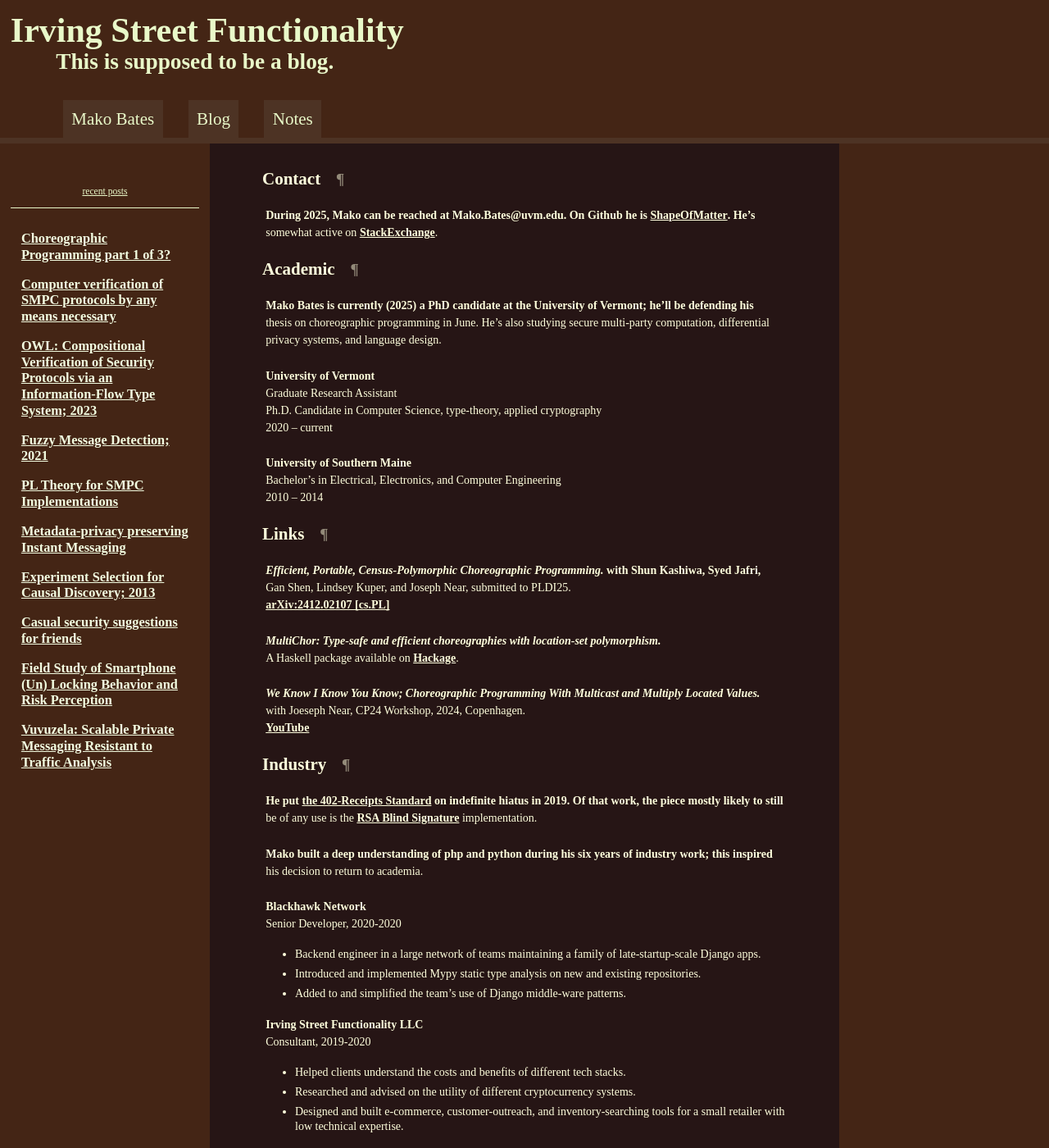
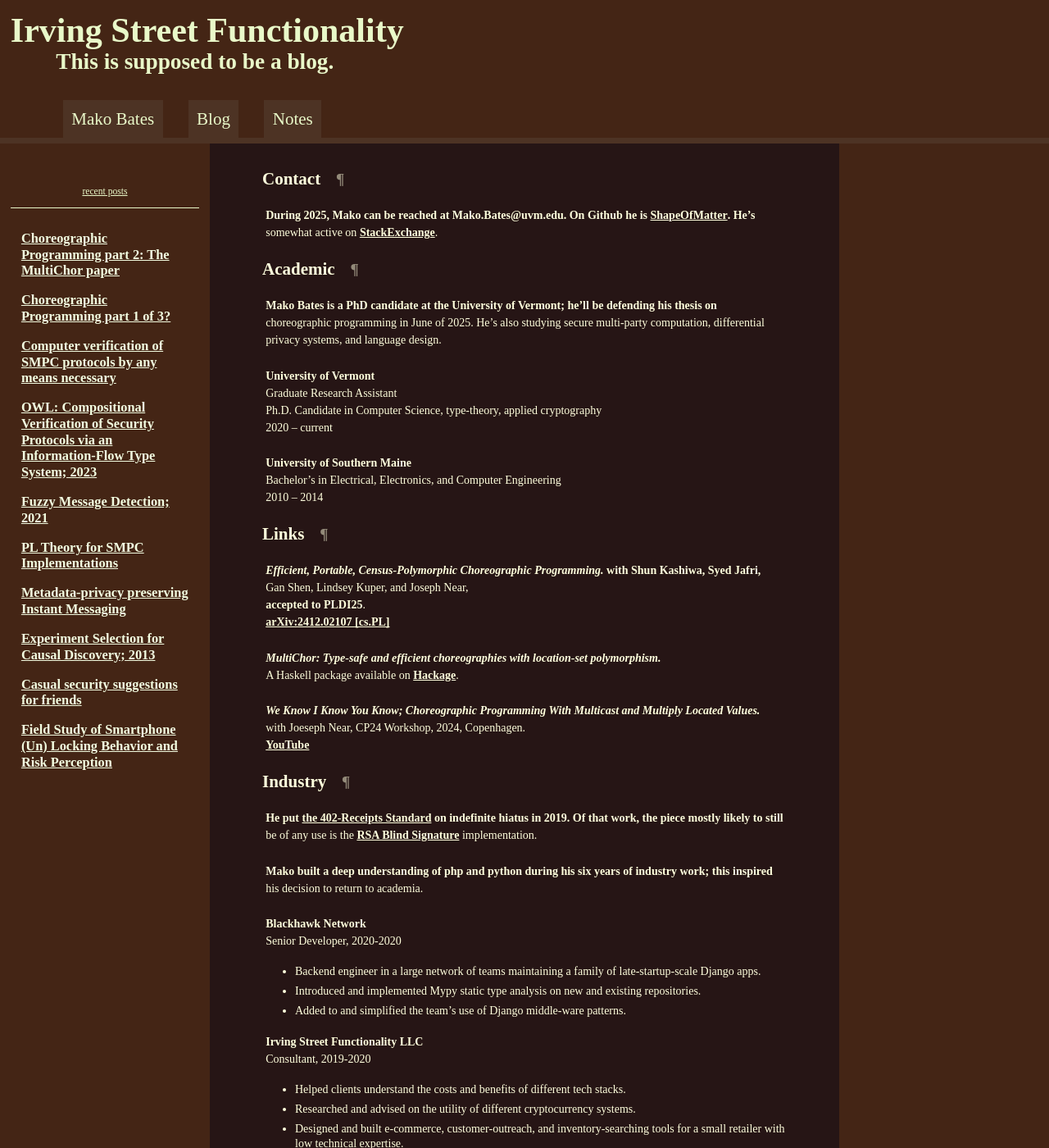
Before and after one commit to ShapeOfMatter/Mako-Bates, a Jekyll site: the page built from cv.markdown, in a window 1280 px wide and 1400 px high. Shown: the whole window at 82% size. Built offline with Jekyll 4.4.1, drawn with Linux system fonts in a browser that asks for light colours.

Commit message:
accepted to PLDI

```diff
--- a/cv.markdown
+++ b/cv.markdown
@@ -11,9 +11,9 @@ He's somewhat active on [StackExchange](https://stackexchange.com/users/13621214
 
 {% include section.html c="Academic" %}
 
-Mako Bates is currently (2025) a PhD candidate
+Mako Bates is a PhD candidate
 at the University of Vermont;
-he'll be defending his thesis on choreographic programming in June.
+he'll be defending his thesis on choreographic programming in June of 2025.
 He's also studying secure multi-party computation, differential privacy systems, and language design.
 
 **University of Vermont**
@@ -29,7 +29,7 @@ Bachelor’s in Electrical, Electronics, and Computer Engineering
 
 _Efficient, Portable, Census-Polymorphic Choreographic Programming._
 with Shun Kashiwa, Syed Jafri, Gan Shen, Lindsey Kuper, and Joseph Near,
-submitted to PLDI25.
+**accepted to PLDI25**.
 [arXiv:2412.02107 \[cs.PL\]](https://arxiv.org/abs/2412.02107)
 
 _MultiChor: Type-safe and efficient choreographies with location-set polymorphism._
```
Also changed, not shown: _posts/2025-03-25-multichor.md (added, +34 -0 lines).
